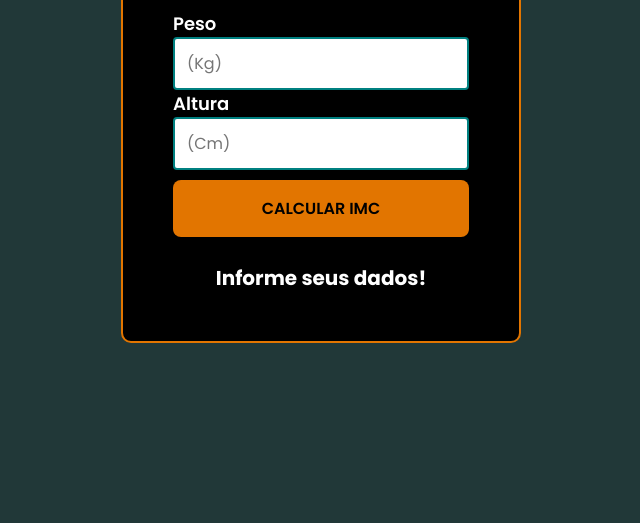
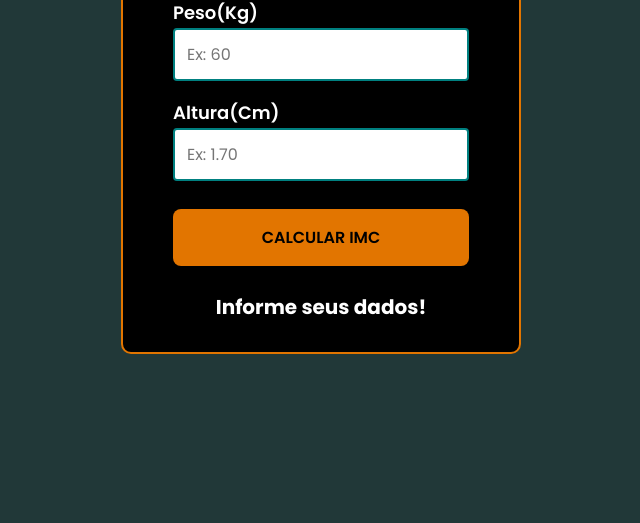
Before and after one commit to ericleirosario/calculador-imc, a plain HTML site: page index.html in a window 1280 px wide. Shown: the part 277-800 px from the top of the page, without its empty margins (319-959 px from the left). Drawn offline with Linux system fonts and the light colour scheme.

Commit message:
Alteração na estrutura no index.html

```diff
--- a/index.html
+++ b/index.html
@@ -7,27 +7,27 @@
     <title>Caculadora IMC</title>
 </head>
 <body>
-    <div class="container">
+    <main class="container">
         <div class="container-calculadora">
             <h1>Cálcule seu IMC</h1>
 
             <div class="input-container">
-                <div>
-                    <label for="peso">Peso</label>
-                    <input class="peso" name="peso" type="number" placeholder="(Kg)">
-                </div>
+                <label for="peso">Peso(Kg)</label>
+                <input class="peso" name="peso" type="number" placeholder="Ex: 60" required>
+            </div>
 
-                <div>
-                    <label for="altura">Altura</label>
-                    <input class="altura" name="altura" type="number" placeholder="(Cm)">
-                </div>
+            <div class="input-container">
+                <label for="altura">Altura(Cm)</label>
+                <input class="altura" name="altura" type="number" placeholder="Ex: 1.70" required>
+            </div>
 
+            <div class="button-container">
+                <button onclick="calculaImc()" class="button-calcular">Calcular Imc</button>
+            </div>
 
-                <button class="button-calcular" onclick="calculaImc()">Calcular Imc</button>
-                <h2>Informe seus dados!</h2>
-            </div>
+            <h2>Informe seus dados!</h2>
         </div>
-    </div>
+    </main>
 </body>
 <script src="./script.js"></script>
 </html>
```
